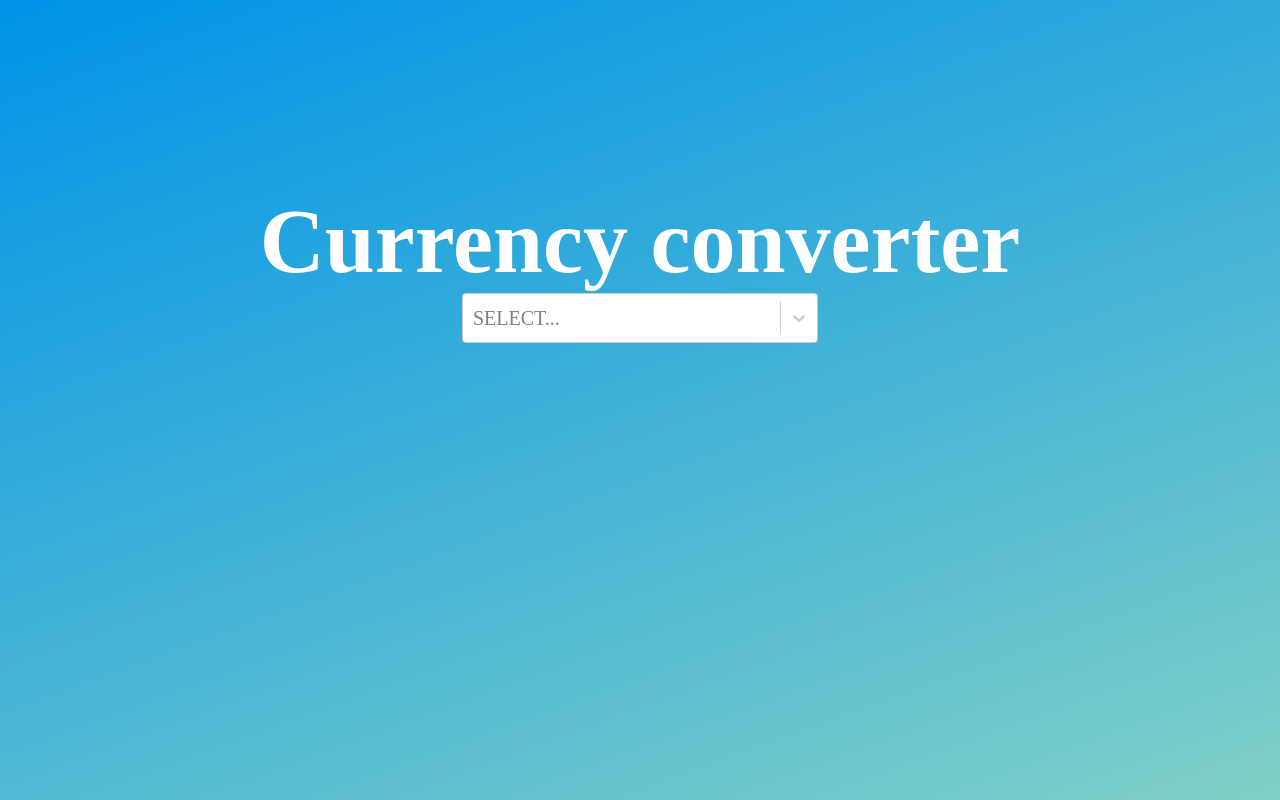
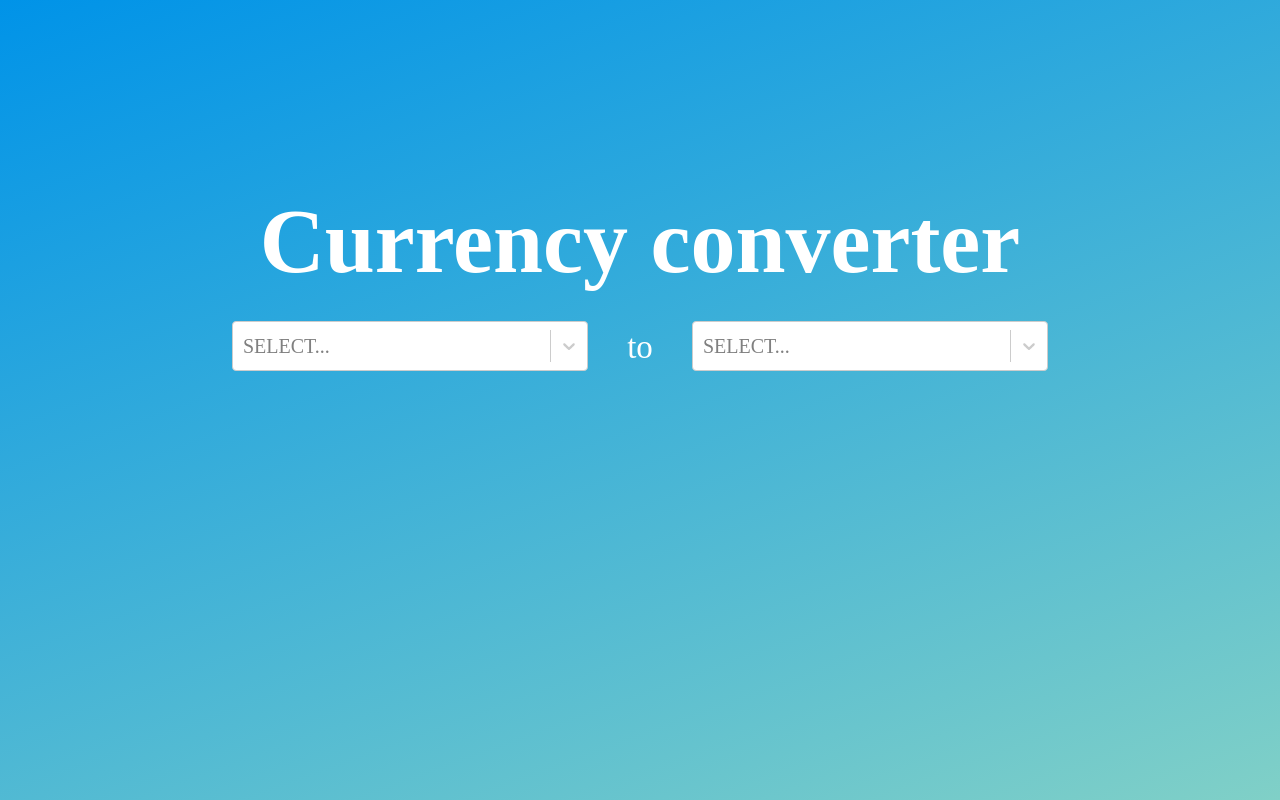
Before and after one commit to mnieblas/currencyconverter, a React (Create React App) app: page / in a window 1280 px wide. Built offline with nearby package versions, Linux system fonts and the light colour scheme.

Commit message:
react-select styling

```diff
--- a/src/components/CurrencyConverter/CurrencyConverter.js
+++ b/src/components/CurrencyConverter/CurrencyConverter.js
@@ -13,7 +13,9 @@ class CurrencyConverter extends React.Component {
 
     render() {
         return (
-            <div className="styles.currencyConverter">
+            <div className={styles.currencyConverter}>
+                <CurrencySelect />
+                <p className={styles.paragraph}>to</p>
                 <CurrencySelect />
             </div>
         );
--- a/src/components/CurrencyConverter/CurrencyConverter.module.scss
+++ b/src/components/CurrencyConverter/CurrencyConverter.module.scss
@@ -1 +1,15 @@
 @import 'src/assets/stylesheets/main.scss';
+
+.currencyConverter {
+    width: 816px;
+    margin-top: 28px;
+    @include flex(row, flex-start, space-between);
+}
+
+.paragraph {
+    font-family: JosefinSans-Bold;
+    font-size: 33px;
+    color: #FFFFFF;
+    letter-spacing: 0;
+    padding-top: 8px;
+}
--- a/src/components/CurrencyConverter/CurrencySelect/CurrencySelect.js
+++ b/src/components/CurrencyConverter/CurrencySelect/CurrencySelect.js
@@ -5,9 +5,9 @@ import styles from './CurrencySelect.module.scss';
 const currencySelect = (props) => {
 
     const options = [
-        { value: 'chocolate', label: 'Chocolate' },
-        { value: 'strawberry', label: 'Strawberry' },
-        { value: 'vanilla', label: 'Vanilla' }
+        { value: 'usd', label: 'US DOLLARS' },
+        { value: 'eur', label: 'EURO' },
+        { value: 'bpd', label: 'BRITISH POUND' }
     ];
 
       return <Select
--- a/src/components/CurrencyConverter/CurrencySelect/CurrencySelect.module.scss
+++ b/src/components/CurrencyConverter/CurrencySelect/CurrencySelect.module.scss
@@ -4,6 +4,8 @@
     width: 356px;
     :global &__control {
         height: 50px;
+        border: none;
+        box-shadow: none;
         outline: none;
     }
     :global &__placeholder {
@@ -13,5 +15,15 @@
         letter-spacing: 0;
         text-transform: uppercase;
         text-align: center;
+        outline: none;
+    }
+
+    :global &__single-value {
+        font-family: JosefinSans-Bold;
+        font-size: 20px;
+        color: #7D8792 !important;
+        letter-spacing: 0;
+        text-transform: uppercase;
+        text-align: center;
     }
 }
```
